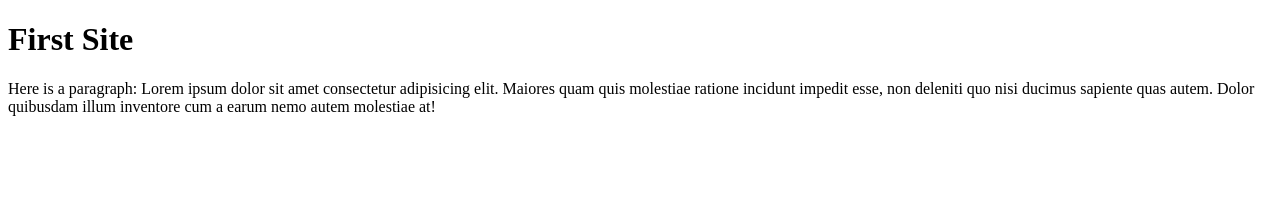
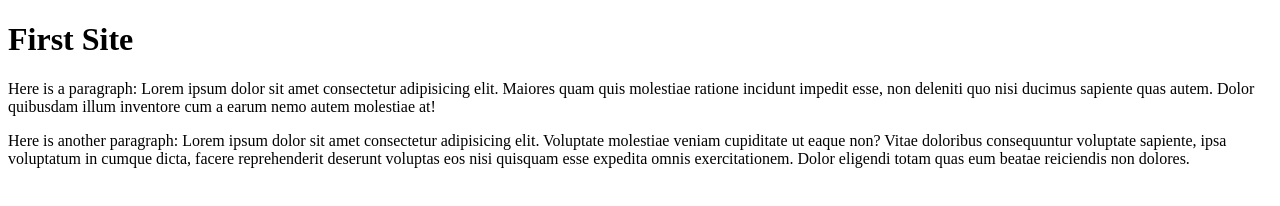
Before and after one commit to eylulzgy/firstsite, a plain HTML site: page index.html in a window 1280 px wide. Drawn offline with Linux system fonts and the light colour scheme.

Commit message:
this time definitely added a new paragraph

```diff
--- a/index.html
+++ b/index.html
@@ -11,6 +11,8 @@
     <p>Here is a paragraph: Lorem ipsum dolor sit amet consectetur adipisicing elit. Maiores quam quis molestiae ratione
         incidunt impedit esse, non deleniti quo nisi ducimus sapiente quas autem. Dolor quibusdam illum inventore cum a
         earum nemo autem molestiae at!</p>
+
+    <p>Here is another paragraph: Lorem ipsum dolor sit amet consectetur adipisicing elit. Voluptate molestiae veniam cupiditate ut eaque non? Vitae doloribus consequuntur voluptate sapiente, ipsa voluptatum in cumque dicta, facere reprehenderit deserunt voluptas eos nisi quisquam esse expedita omnis exercitationem. Dolor eligendi totam quas eum beatae reiciendis non dolores.</p>
 </body>
 
 </html>
```
